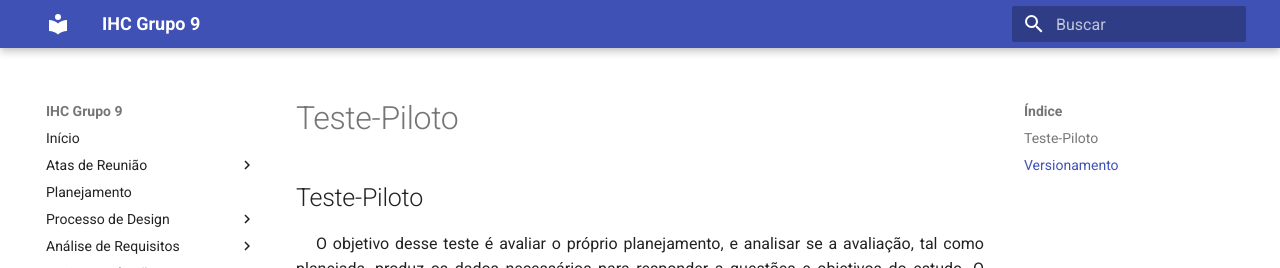
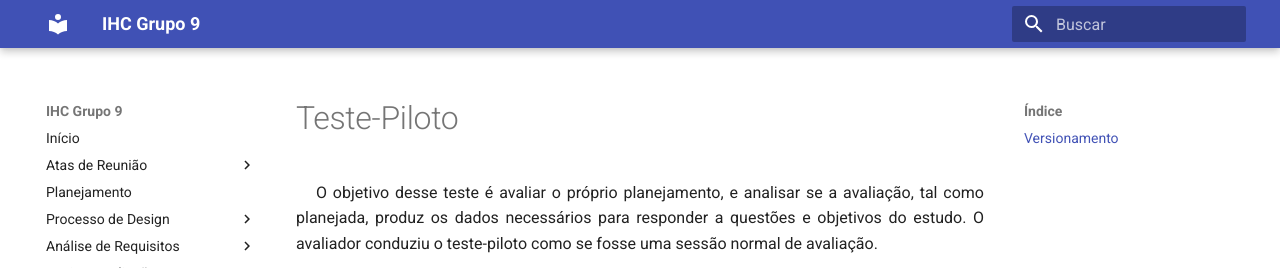
Before and after one commit to Interacao-Humano-Computador/2021.1-Detran-DF, an MkDocs documentation site: the page built from docs/designAvaliacaoDesenvolvimento/nivel2/prototipoDePapel/entrevistas/testePiloto.md, in a window 1280 px wide and 1098 px high, cut to the strip 0-268 px from the top of the window. Built offline with MkDocs 1.6.1 and Material for MkDocs 9.7.7, drawn with Linux system fonts in a browser that asks for light colours.

Commit message:
#70 Removing unnecessary title of document of pilot tests

```diff
--- a/docs/designAvaliacaoDesenvolvimento/nivel2/prototipoDePapel/entrevistas/testePiloto.md
+++ b/docs/designAvaliacaoDesenvolvimento/nivel2/prototipoDePapel/entrevistas/testePiloto.md
@@ -1,5 +1,3 @@
-## Teste-Piloto
-
 <p style="text-indent: 20px; text-align: justify">
 O objetivo desse teste é avaliar o próprio planejamento, e analisar se a avaliação, tal como planejada, produz os dados necessários para responder a questões e objetivos do estudo. O avaliador conduziu o teste-piloto como se fosse uma sessão normal de avaliação.
 </p>
```
Also changed, not shown: docs/designAvaliacaoDesenvolvimento/nivel3/prototipoDeAltaFidelidade/entrevistas/testePiloto.md (+0 -2 lines).
